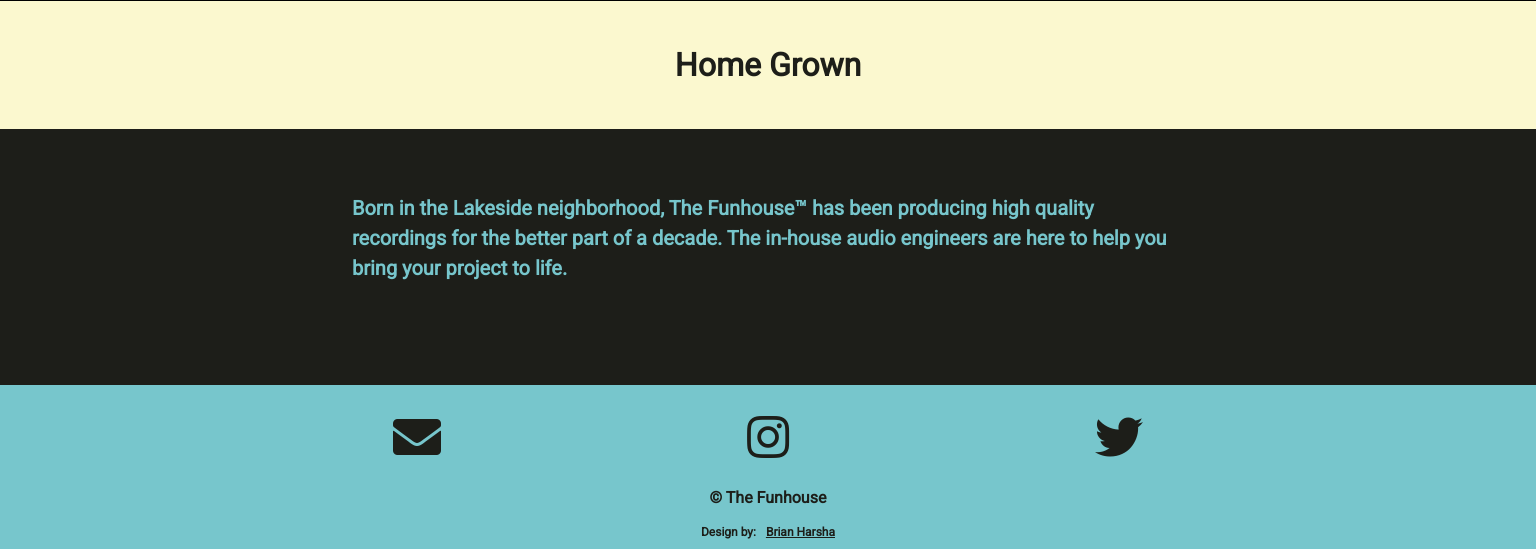
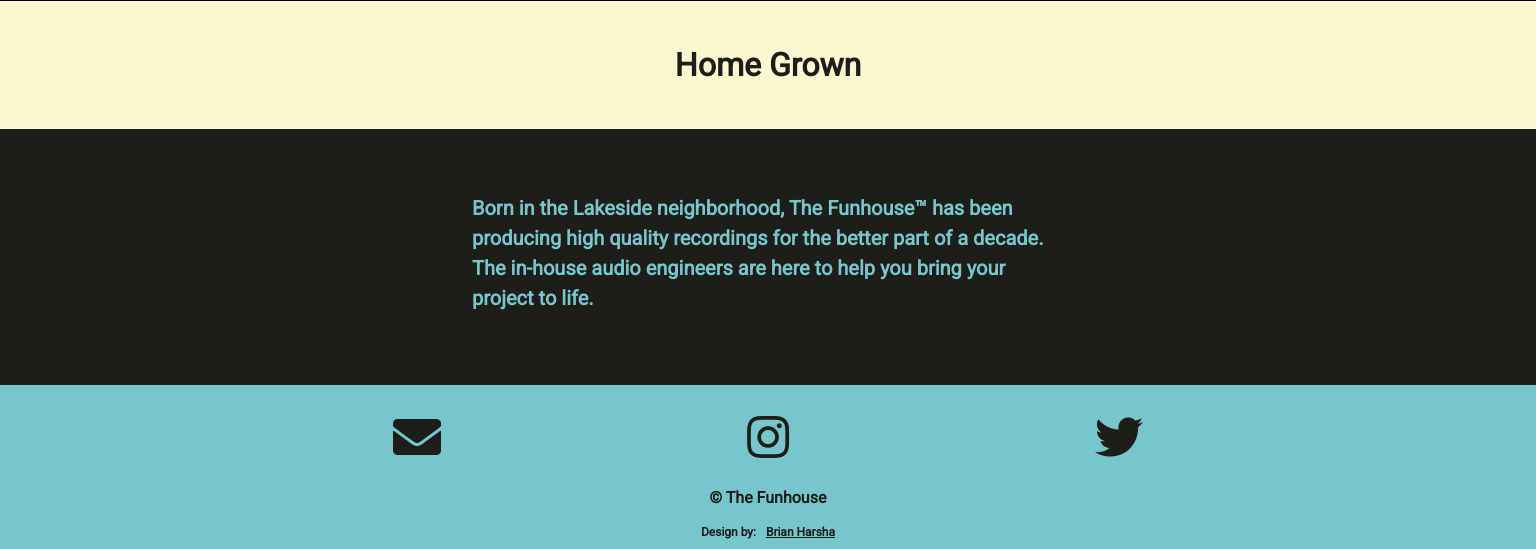
Before and after one commit to harshabc4/TheFunhouse, a Node server app: page / in a window 1536 px wide. Shown: the part 1037-1586 px from the top of the page. Run offline with Node 20, Linux system fonts and the light colour scheme; data that the repository does not hold is empty; some libraries are stand-ins or nearby versions.

Commit message:
adjust p rem for widescreen

```diff
--- a/public/css/style.css
+++ b/public/css/style.css
@@ -532,7 +532,7 @@ footer * {
   }
 
   p {
-    width: 60rem;
+    width: 45rem;
     padding: 4rem;
   }
 
```
